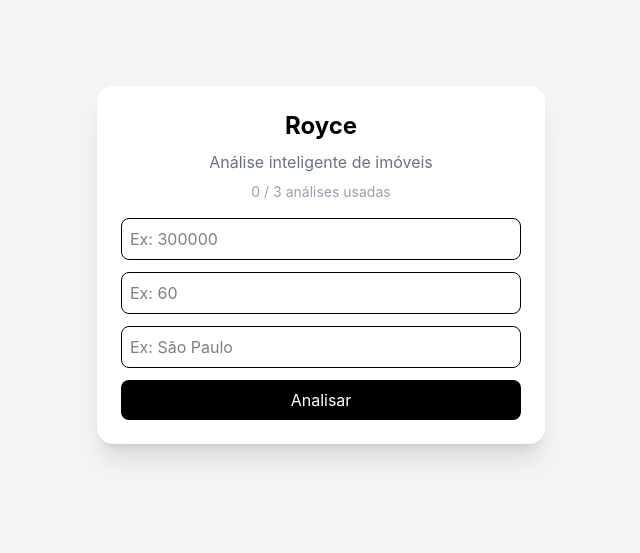
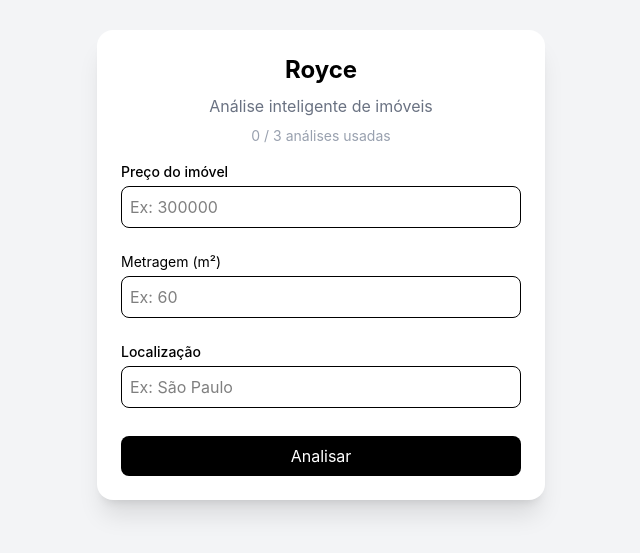
Before and after one commit to turrviana/Royce, a React (Vite) app in the folder frontend/: page / in a window 1280 px wide. Shown: the part 135-688 px from the top of the page, without its empty margins (319-959 px from the left). Built offline with nearby package versions, Linux system fonts and the light colour scheme.

Commit message:
ui: improve form with labels

```diff
--- a/frontend/src/App.jsx
+++ b/frontend/src/App.jsx
@@ -79,7 +79,6 @@ function App() {
     }
   };
 
-  // ✅ AGORA ESTÁ DEFINIDO CORRETAMENTE
   const usoAtual = getUsoAtual();
 
   return (
@@ -98,22 +97,38 @@ function App() {
           {usoAtual} / {LIMITE_USO} análises usadas
         </p>
 
+        <div className="mb-3">
+          <label htmlFor="preco" className="block text-sm font-medium mb-1">
+            Preço do imóvel
+          </label>
           <input
+            id="preco"
             type="number"
             placeholder="Ex: 300000"
             className="w-full p-2 border rounded-lg mb-3"
             value={preco}
             onChange={(e) => setPreco(e.target.value)}
           />
+        </div>
 
+        <div className="mb-3">
+          <label htmlFor="metragem" className="block text-sm fonnt-medium mb-1">
+            Metragem (m²)
+          </label>
           <input
+            id="metragem"
             type="number"
             placeholder="Ex: 60"
             className="w-full p-2 border rounded-lg mb-3"
             value={metragem}
             onChange={(e) => setMetragem(e.target.value)}
           />
+        </div>
 
+        <div className="mb-4">
+          <label htmlFor="localizacao" className="block text-sm font-medium mb-1">
+            Localização
+          </label>
           <input
             type="text"
             placeholder="Ex: São Paulo"
@@ -121,6 +136,7 @@ function App() {
             value={localizacao}
             onChange={(e) => setLocalizacao(e.target.value)}
           />
+        </div>
 
         {erro && (
           <p
```
Lines whose indentation alone changed are shown as unchanged.
